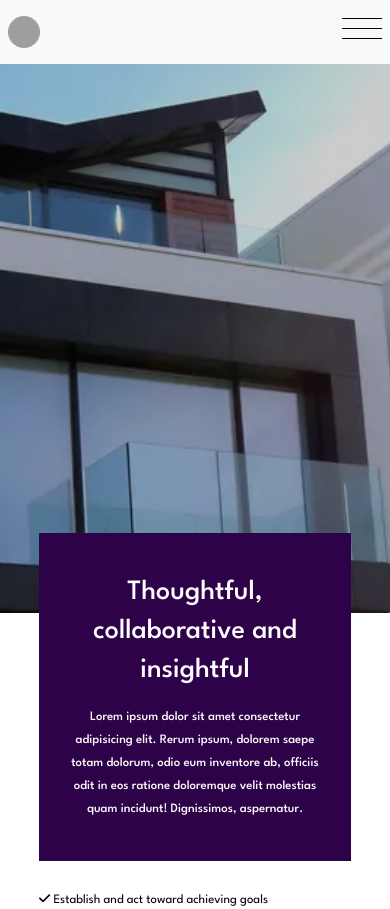
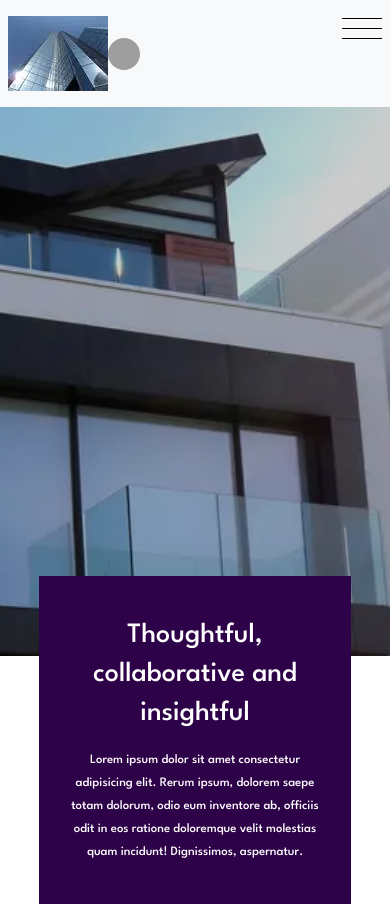
Before and after one commit to Errorman2003/Architect, a plain HTML site: page index.html in a window 390 px wide. Shown: the top 909 px of the page. Drawn offline with Linux system fonts and the light colour scheme; grey boxes are pictures that could not be loaded.

Commit message:
added responsive logo

```diff
--- a/index.html
+++ b/index.html
@@ -21,6 +21,10 @@
     <!-- NAVBAR  -->
 
     <nav class="navigation">
+      <picture>
+        <source srcset="images/logo.webp" alt="logo">
+        <img src="images/logo.jpg" alt="logo">
+      </picture>
       <img class="logo" src="images/logo.jpg" alt="logo" />
 
     <button class="navigation__toggle"><span></span></button>
```
Also changed, not shown: images/logo.webp (added), 1 other file.
